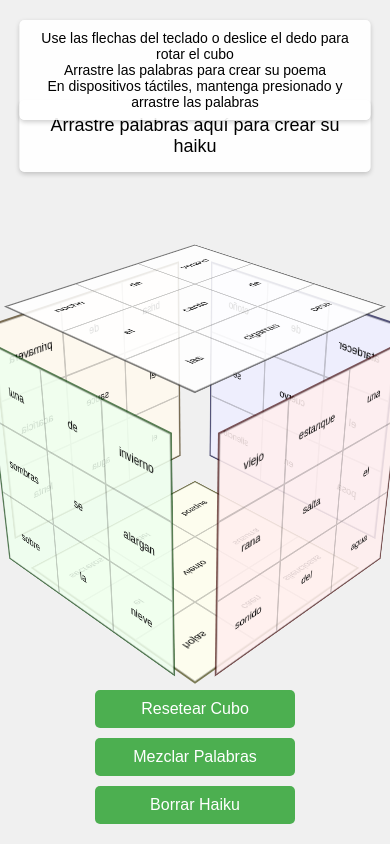
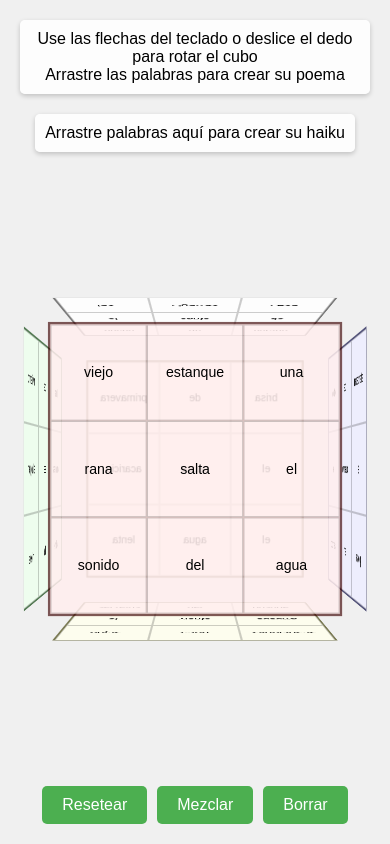
Before and after one commit to cuarzo01/lecturodromo4, a plain HTML site: page index.html in a window 390 px wide. Drawn offline with Linux system fonts and the light colour scheme.

Commit message:
Add files via upload

```diff
--- a/index.html
+++ b/index.html
@@ -19,19 +19,41 @@
         }
 
         body {
+            display: grid;
+            grid-template-rows: auto 1fr auto;
+            min-height: 100vh;
+            background-color: #f0f0f0;
+            gap: 20px;
+            padding: 20px;
+        }
+
+        .header {
             display: flex;
             justify-content: center;
             align-items: center;
-            background-color: #f0f0f0;
-            min-height: 100vh;
-            position: relative;
+            gap: 20px;
+            flex-wrap: wrap;
+        }
+
+        #instructions, #poem-display {
+            background-color: rgba(255, 255, 255, 0.9);
+            padding: 10px;
+            border-radius: 5px;
+            box-shadow: 0 2px 5px rgba(0,0,0,0.2);
+            text-align: center;
+        }
+
+        .main-content {
+            display: flex;
+            justify-content: center;
+            align-items: center;
         }
 
         #cube-container {
             width: 300px;
             height: 300px;
             perspective: 1000px;
-            margin-top: 50px;
+            transform-style: preserve-3d;
         }
 
         #cube {
@@ -39,8 +61,7 @@
             height: 100%;
             position: relative;
             transform-style: preserve-3d;
-            transform: rotateX(-30deg) rotateY(45deg);
-            transition: transform 0.5s ease;
+            transition: transform 0.1s linear;
         }
 
         .face {
@@ -52,6 +73,7 @@
             grid-template-columns: repeat(3, 1fr);
             grid-template-rows: repeat(3, 1fr);
             backface-visibility: visible;
+            background-color: rgba(255, 255, 255, 0.9);
         }
 
         .word-cell {
@@ -74,7 +96,8 @@
             z-index: 1000;
         }
 
-        #front  { transform: rotateY(0deg) translateZ(150px); background-color: rgba(255, 0, 0, 0.3); }
+        /* Posicionamiento exacto de las caras */
+        #front  { transform: translateZ(150px); background-color: rgba(255, 0, 0, 0.3); }
         #back   { transform: rotateY(180deg) translateZ(150px); background-color: rgba(255, 165, 0, 0.3); }
         #right  { transform: rotateY(90deg) translateZ(150px); background-color: rgba(0, 0, 255, 0.3); }
         #left   { transform: rotateY(-90deg) translateZ(150px); background-color: rgba(0, 255, 0, 0.3); }
@@ -82,18 +105,14 @@
         #bottom { transform: rotateX(-90deg) translateZ(150px); background-color: rgba(255, 255, 0, 0.3); }
 
         .controls {
-            position: fixed;
-            bottom: 20px;
-            left: 50%;
-            transform: translateX(-50%);
             display: flex;
+            justify-content: center;
             gap: 10px;
             flex-wrap: wrap;
-            justify-content: center;
         }
 
         button {
-            padding: 10px 15px;
+            padding: 10px 20px;
             font-size: 16px;
             cursor: pointer;
             background-color: #4CAF50;
@@ -107,38 +126,6 @@
             background-color: #45a049;
         }
 
-        #instructions {
-            position: fixed;
-            top: 20px;
-            left: 50%;
-            transform: translateX(-50%);
-            text-align: center;
-            font-size: 16px;
-            background-color: rgba(255, 255, 255, 0.9);
-            padding: 10px;
-            border-radius: 5px;
-            box-shadow: 0 2px 5px rgba(0,0,0,0.2);
-            z-index: 1000;
-            width: 90%;
-            max-width: 600px;
-        }
-
-        #poem-display {
-            position: fixed;
-            top: 100px;
-            left: 50%;
-            transform: translateX(-50%);
-            text-align: center;
-            font-size: 18px;
-            background-color: rgba(255, 255, 255, 0.9);
-            padding: 15px;
-            border-radius: 5px;
-            width: 90%;
-            max-width: 400px;
-            min-height: 60px;
-            box-shadow: 0 2px 5px rgba(0,0,0,0.2);
-        }
-
         @media (max-width: 768px) {
             #cube-container {
                 width: 250px;
@@ -147,35 +134,22 @@
 
             .word-cell {
                 font-size: 12px;
-                padding: 3px;
-            }
-
-            .controls {
-                flex-direction: column;
-                align-items: center;
-            }
-
-            #instructions {
-                font-size: 14px;
-            }
-
-            button {
-                width: 200px;
             }
         }
     </style>
 </head>
 <body>
+    <div class="header">
         <div id="instructions">
             Use las flechas del teclado o deslice el dedo para rotar el cubo<br>
-        Arrastre las palabras para crear su poema<br>
-        En dispositivos táctiles, mantenga presionado y arrastre las palabras
+            Arrastre las palabras para crear su poema
         </div>
-
         <div id="poem-display">
             <p>Arrastre palabras aquí para crear su haiku</p>
         </div>
+    </div>
 
+    <div class="main-content">
         <div id="cube-container">
             <div id="cube">
                 <div id="front" class="face"></div>
@@ -186,26 +160,26 @@
                 <div id="bottom" class="face"></div>
             </div>
         </div>
+    </div>
 
     <div class="controls">
-        <button onclick="resetCube()">Resetear Cubo</button>
-        <button onclick="shuffleWords()">Mezclar Palabras</button>
-        <button onclick="clearPoem()">Borrar Haiku</button>
+        <button onclick="resetCube()">Resetear</button>
+        <button onclick="shuffleWords()">Mezclar</button>
+        <button onclick="clearPoem()">Borrar</button>
     </div>
 
     <script>
-        // Variables globales
         const cube = document.getElementById('cube');
         const poemDisplay = document.getElementById('poem-display');
         let rotationX = -30;
         let rotationY = 45;
+        let rotationZ = 0;
         let isDragging = false;
         let draggedCell = null;
         let startX, startY;
         let lastX, lastY;
         let isTouching = false;
 
-        // Array de haikus
         const haikus = [
             ['viejo', 'estanque', 'una', 'rana', 'salta', 'el', 'sonido', 'del', 'agua'],
             ['brisa', 'de', 'primavera', 'el', 'sauce', 'acaricia', 'el', 'agua', 'lenta'],
@@ -215,9 +189,108 @@
             ['hojas', 'caen', 'silenciosas', 'el', 'viento', 'susurra', 'secretos', 'del', 'bosque']
         ];
 
-        // Funciones
         function updateCubeRotation() {
-            cube.style.transform = `rotateX(${rotationX}deg) rotateY(${rotationY}deg)`;
+            cube.style.transform = `rotateX(${rotationX}deg) rotateY(${rotationY}deg) rotateZ(${rotationZ}deg)`;
+        }
+
+        function handleMouseDown(e) {
+            if (e.target.classList.contains('word-cell')) {
+                isDragging = true;
+                draggedCell = e.target;
+                draggedCell.classList.add('dragging');
+            } else {
+                startX = e.clientX;
+                startY = e.clientY;
+            }
+        }
+
+        function handleMouseMove(e) {
+            if (isDragging) {
+                e.preventDefault();
+            } else if (e.buttons === 1) {
+                const deltaX = e.clientX - startX;
+                const deltaY = e.clientY - startY;
+
+                if (e.shiftKey) {
+                    rotationZ += deltaX * 0.5;
+                } else {
+                    rotationY += deltaX * 0.5;
+                    rotationX += deltaY * 0.5;
+                }
+
+                updateCubeRotation();
+                startX = e.clientX;
+                startY = e.clientY;
+            }
+        }
+
+        function handleMouseUp(e) {
+            if (isDragging) {
+                isDragging = false;
+                draggedCell.classList.remove('dragging');
+                const dropTarget = document.elementFromPoint(e.clientX, e.clientY);
+                if (dropTarget === poemDisplay || poemDisplay.contains(dropTarget)) {
+                    addWordToPoem(draggedCell.textContent);
+                } else if (dropTarget && dropTarget.classList.contains('word-cell') && dropTarget !== draggedCell) {
+                    swapCells(draggedCell, dropTarget);
+                }
+                draggedCell = null;
+            }
+        }
+
+        function handleTouchStart(e) {
+            if (e.target.classList.contains('word-cell')) {
+                e.preventDefault();
+                isTouching = true;
+                draggedCell = e.target;
+                draggedCell.classList.add('dragging');
+            }
+            const touch = e.touches[0];
+            startX = touch.clientX;
+            startY = touch.clientY;
+            lastX = startX;
+            lastY = startY;
+        }
+
+        function handleTouchMove(e) {
+            e.preventDefault();
+            const touch = e.touches[0];
+
+            if (draggedCell) {
+                lastX = touch.clientX;
+                lastY = touch.clientY;
+            } else {
+                const deltaX = touch.clientX - startX;
+                const deltaY = touch.clientY - startY;
+
+                if (e.touches.length > 1) {
+                    rotationZ += deltaX * 0.5;
+                } else {
+                    rotationY += deltaX * 0.5;
+                    rotationX += deltaY * 0.5;
+                }
+
+                updateCubeRotation();
+                startX = touch.clientX;
+                startY = touch.clientY;
+            }
+        }
+
+        function handleTouchEnd(e) {
+            if (draggedCell) {
+                e.preventDefault();
+                const endTouch = document.elementFromPoint(lastX, lastY);
+                draggedCell.classList.remove('dragging');
+
+                if (endTouch === poemDisplay || poemDisplay.contains(endTouch)) {
+                    addWordToPoem(draggedCell.textContent);
+                } else if (endTouch && endTouch.classList.contains('word-cell') && endTouch !== draggedCell) {
+                    swapCells(draggedCell, endTouch);
+                }
+
+                draggedCell = null;
+            }
+            isTouching = false;
         }
 
         function initializeCube() {
@@ -237,6 +310,7 @@
         function resetCube() {
             rotationX = -30;
             rotationY = 45;
+            rotationZ = 0;
             updateCubeRotation();
             initializeCube();
         }
@@ -255,8 +329,10 @@
             });
         }
 
-        function clearPoem() {
-            poemDisplay.innerHTML = '<p>Arrastre palabras aquí para crear su haiku</p>';
+        function swapCells(cell1, cell2) {
+            const temp = cell1.textContent;
+            cell1.textContent = cell2.textContent;
+            cell2.textContent = temp;
         }
 
         function addWordToPoem(word) {
@@ -268,95 +344,8 @@
             poemDisplay.appendChild(wordSpan);
         }
 
-        function swapCells(cell1, cell2) {
-            const temp = cell1.textContent;
-            cell1.textContent = cell2.textContent;
-            cell2.textContent = temp;
-        }
-
-        // Manejadores de eventos para mouse
-        function handleMouseDown(e) {
-            if (e.target.classList.contains('word-cell')) {
-                isDragging = true;
-                draggedCell = e.target;
-                draggedCell.classList.add('dragging');
-            }
-        }
-
-        function handleMouseMove(e) {
-            if (isDragging) {
-                e.preventDefault();
-            }
-        }
-
-        function handleMouseUp(e) {
-            if (isDragging) {
-                isDragging = false;
-                draggedCell.classList.remove('dragging');
-                const dropTarget = document.elementFromPoint(e.clientX, e.clientY);
-                if (dropTarget === poemDisplay || poemDisplay.contains(dropTarget)) {
-                    addWordToPoem(draggedCell.textContent);
-                } else if (dropTarget && dropTarget.classList.contains('word-cell') && dropTarget !== draggedCell) {
-                    swapCells(draggedCell, dropTarget);
-                }
-                draggedCell = null;
-            }
-        }
-
-        // Manejadores de eventos para touch
-        function handleTouchStart(e) {
-            if (e.target.classList.contains('word-cell')) {
-                e.preventDefault();
-                isTouching = true;
-                draggedCell = e.target;
-                draggedCell.classList.add('dragging');
-
-                const touch = e.touches[0];
-                startX = touch.clientX;
-                startY = touch.clientY;
-                lastX = startX;
-                lastY = startY;
-            }
-        }
-
-        function handleTouchMove(e) {
-            if (isTouching) {
-                e.preventDefault();
-                const touch = e.touches[0];
-
-                if (draggedCell) {
-                    lastX = touch.clientX;
-                    lastY = touch.clientY;
-                } else {
-                    const deltaX = touch.clientX - startX;
-                    const deltaY = touch.clientY - startY;
-
-                    rotationY += deltaX * 0.5;
-                    rotationX += deltaY * 0.5;
-
-                    updateCubeRotation();
-
-                    startX = touch.clientX;
-                    startY = touch.clientY;
-                }
-            }
-        }
-
-        function handleTouchEnd(e) {
-            if (isTouching && draggedCell) {
-                e.preventDefault();
-                const endTouch = document.elementFromPoint(lastX, lastY);
-                draggedCell.classList.remove('dragging');
-
-                if (endTouch === poemDisplay || poemDisplay.contains(endTouch)) {
-                    addWordToPoem(draggedCell.textContent);
-                } else if (endTouch && endTouch.classList.contains('word-cell') && endTouch !== draggedCell) {
-                    swapCells(draggedCell, endTouch);
-                }
-
-                draggedCell = null;
-            }
-            isTouching = false;
+        function clearPoem() {
+            poemDisplay.innerHTML = '<p>Arrastre palabras aquí para crear su haiku</p>';
         }
 
         // Event Listeners
```
Lines whose indentation alone changed are shown as unchanged.
